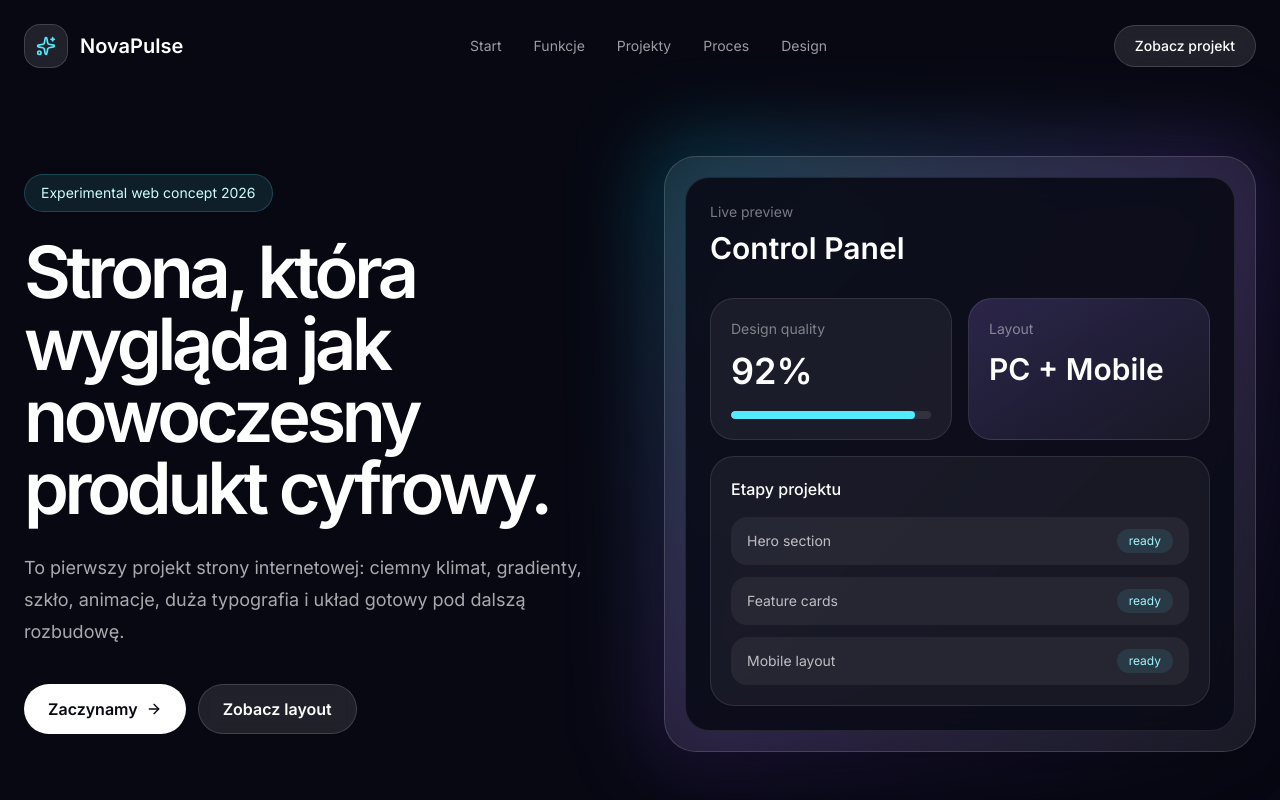
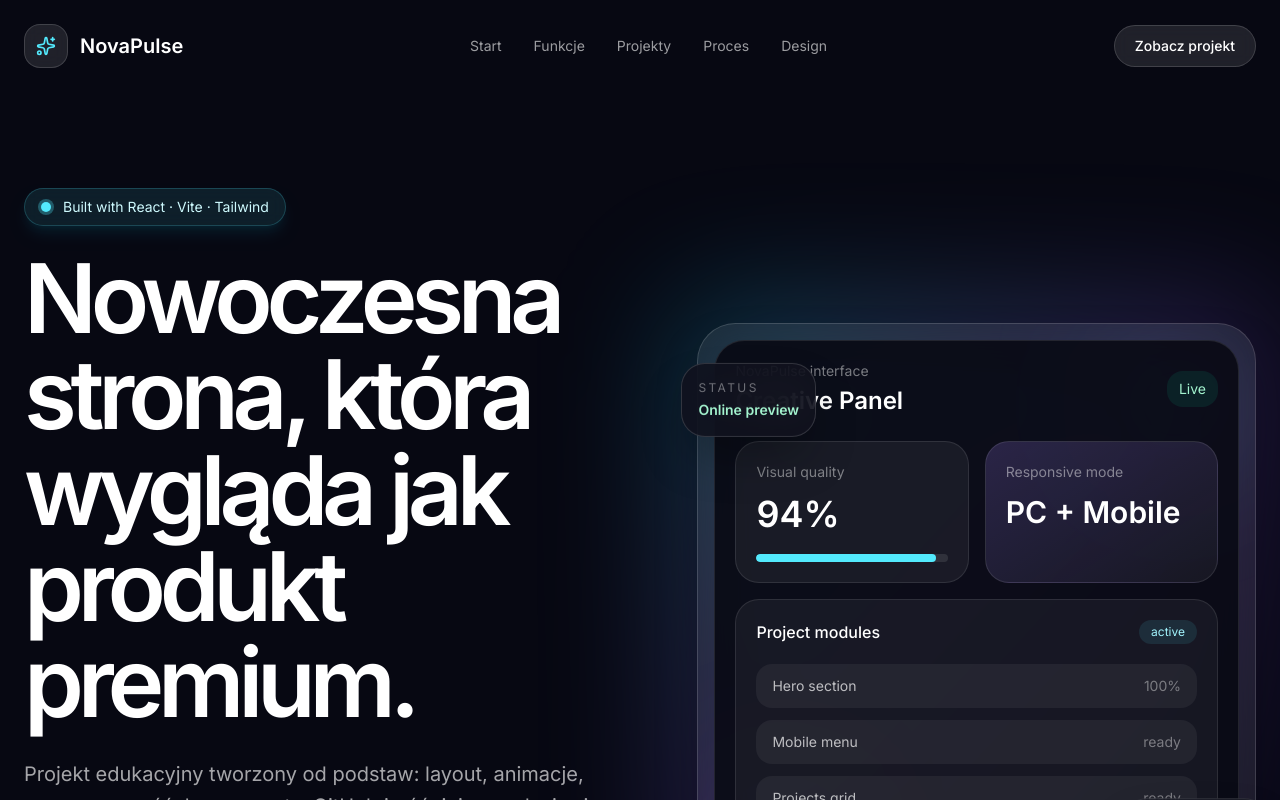
Before and after one commit to mtkittles/nova-pulse, a React (Vite) app: page / in a window 1280 px wide. Shown: the top 800 px of the page. Built offline with nearby package versions, Linux system fonts and the light colour scheme.

Commit message:
Improve hero section

```diff
--- a/src/App.tsx
+++ b/src/App.tsx
@@ -135,95 +135,168 @@ function App() {
     </motion.div>
   )}
 </header>
-      <section
+            <section
         id="start"
-        className="mx-auto grid min-h-[78vh] max-w-7xl items-center gap-12 px-6 py-16 md:grid-cols-2"
+        className="relative mx-auto grid min-h-[82vh] max-w-7xl items-center gap-14 px-6 py-16 md:grid-cols-[1.05fr_0.95fr] md:py-24"
       >
         <motion.div
-          initial={{ opacity: 0, y: 24 }}
+          initial={{ opacity: 0, y: 26 }}
           animate={{ opacity: 1, y: 0 }}
-          transition={{ duration: 0.7 }}
+          transition={{ duration: 0.75 }}
+          className="relative z-10"
         >
-          <div className="mb-6 inline-flex rounded-full border border-cyan-300/20 bg-cyan-300/10 px-4 py-2 text-sm text-cyan-100">
-            Experimental web concept 2026
-          </div>
+          <motion.div
+            initial={{ opacity: 0, y: 14 }}
+            animate={{ opacity: 1, y: 0 }}
+            transition={{ duration: 0.6 }}
+            className="mb-6 inline-flex items-center gap-3 rounded-full border border-cyan-300/20 bg-cyan-300/10 px-4 py-2 text-sm text-cyan-100 shadow-lg shadow-cyan-500/10 backdrop-blur"
+          >
+            <span className="relative flex h-2.5 w-2.5">
+              <span className="absolute inline-flex h-full w-full animate-ping rounded-full bg-cyan-300 opacity-75" />
+              <span className="relative inline-flex h-2.5 w-2.5 rounded-full bg-cyan-300" />
+            </span>
+            Built with React · Vite · Tailwind
+          </motion.div>
 
-          <h1 className="text-5xl font-semibold tracking-[-0.06em] sm:text-6xl lg:text-7xl">
-            Strona, która wygląda jak nowoczesny produkt cyfrowy.
+          <h1 className="max-w-4xl text-5xl font-semibold tracking-[-0.065em] text-white sm:text-6xl lg:text-8xl">
+            Nowoczesna strona, która wygląda jak produkt premium.
           </h1>
 
-          <p className="mt-7 max-w-xl text-lg leading-8 text-white/65">
-            To pierwszy projekt strony internetowej: ciemny klimat, gradienty,
-            szkło, animacje, duża typografia i układ gotowy pod dalszą rozbudowę.
+          <p className="mt-7 max-w-2xl text-lg leading-8 text-white/64 md:text-xl">
+            Projekt edukacyjny tworzony od podstaw: layout, animacje,
+            responsywność, komponenty, GitHub i późniejsze wdrożenie online.
+            To baza pod portfolio, landing page albo aplikację.
           </p>
 
           <div className="mt-9 flex flex-col gap-3 sm:flex-row">
             <a
-              href="#features"
-              className="group inline-flex items-center justify-center gap-2 rounded-full bg-white px-6 py-3 font-semibold text-[#070812] transition hover:scale-105"
+              href="#projects"
+              className="group inline-flex items-center justify-center gap-2 rounded-full bg-white px-6 py-3 font-semibold text-[#070812] shadow-2xl shadow-white/10 transition hover:scale-105"
             >
-              Zaczynamy
+              Zobacz projekty
               <ArrowRight className="h-4 w-4 transition group-hover:translate-x-1" />
             </a>
 
             <a
-              href="#design"
+              href="#process"
               className="inline-flex items-center justify-center rounded-full border border-white/15 bg-white/10 px-6 py-3 font-semibold backdrop-blur transition hover:bg-white/15"
             >
-              Zobacz layout
+              Jak powstaje strona
             </a>
+          </div>
+
+          <div className="mt-10 grid max-w-xl grid-cols-3 gap-3">
+            {[
+              ["01", "Design"],
+              ["02", "Motion"],
+              ["03", "Mobile"],
+            ].map(([number, label]) => (
+              <div
+                key={label}
+                className="rounded-3xl border border-white/10 bg-white/[0.055] p-4 backdrop-blur"
+              >
+                <p className="text-2xl font-semibold text-white">{number}</p>
+                <p className="mt-1 text-sm text-white/48">{label}</p>
+              </div>
+            ))}
           </div>
         </motion.div>
 
         <motion.div
-          initial={{ opacity: 0, scale: 0.94, y: 30 }}
+          initial={{ opacity: 0, scale: 0.94, y: 34 }}
           animate={{ opacity: 1, scale: 1, y: 0 }}
-          transition={{ duration: 0.8, delay: 0.1 }}
-          className="relative"
+          transition={{ duration: 0.85, delay: 0.1 }}
+          className="relative z-10"
         >
-          <div className="absolute -inset-4 rounded-[2.5rem] bg-gradient-to-br from-cyan-400/25 via-violet-500/20 to-transparent blur-2xl" />
+          <div className="absolute -inset-6 rounded-[3rem] bg-gradient-to-br from-cyan-400/25 via-violet-500/20 to-transparent blur-3xl" />
 
-          <div className="relative rounded-[2rem] border border-white/15 bg-white/[0.075] p-5 shadow-2xl backdrop-blur-xl">
-            <div className="rounded-[1.5rem] border border-white/10 bg-[#0b0c18]/90 p-6">
-              <p className="text-sm text-white/45">Live preview</p>
-              <h2 className="mt-2 text-3xl font-semibold">Control Panel</h2>
+          <motion.div
+            animate={{ y: [0, -10, 0] }}
+            transition={{ duration: 6, repeat: Infinity, ease: "easeInOut" }}
+            className="absolute -left-4 top-10 z-20 hidden rounded-3xl border border-white/15 bg-[#10111d]/85 p-4 shadow-2xl shadow-black/35 backdrop-blur-xl sm:block"
+          >
+            <p className="text-xs uppercase tracking-[0.2em] text-white/40">
+              Status
+            </p>
+            <p className="mt-1 text-sm font-semibold text-emerald-200">
+              Online preview
+            </p>
+          </motion.div>
 
-              <div className="mt-8 grid gap-4 sm:grid-cols-2">
+          <motion.div
+            animate={{ y: [0, 12, 0] }}
+            transition={{ duration: 7, repeat: Infinity, ease: "easeInOut" }}
+            className="absolute -right-3 bottom-16 z-20 hidden rounded-3xl border border-white/15 bg-[#10111d]/85 p-4 shadow-2xl shadow-black/35 backdrop-blur-xl sm:block"
+          >
+            <p className="text-xs uppercase tracking-[0.2em] text-white/40">
+              Stack
+            </p>
+            <p className="mt-1 text-sm font-semibold text-cyan-200">
+              React + Tailwind
+            </p>
+          </motion.div>
+
+          <div className="relative overflow-hidden rounded-[2.4rem] border border-white/15 bg-white/[0.075] p-4 shadow-2xl shadow-black/40 backdrop-blur-xl">
+            <div className="absolute right-0 top-0 h-40 w-40 rounded-full bg-cyan-300/10 blur-3xl" />
+            <div className="absolute bottom-0 left-0 h-44 w-44 rounded-full bg-violet-500/10 blur-3xl" />
+
+            <div className="relative rounded-[1.9rem] border border-white/10 bg-[#090a15]/90 p-5">
+              <div className="mb-6 flex items-center justify-between">
+                <div>
+                  <p className="text-sm text-white/45">NovaPulse interface</p>
+                  <h2 className="mt-1 text-2xl font-semibold">
+                    Creative Panel
+                  </h2>
+                </div>
+
+                <div className="rounded-2xl bg-emerald-400/10 px-3 py-2 text-sm text-emerald-200">
+                  Live
+                </div>
+              </div>
+
+              <div className="grid gap-4 sm:grid-cols-2">
                 <div className="rounded-3xl border border-white/10 bg-white/[0.06] p-5">
-                  <p className="text-sm text-white/45">Design quality</p>
-                  <p className="mt-3 text-4xl font-semibold">92%</p>
+                  <p className="text-sm text-white/45">Visual quality</p>
+                  <p className="mt-3 text-4xl font-semibold">94%</p>
+
                   <div className="mt-5 h-2 overflow-hidden rounded-full bg-white/10">
                     <motion.div
                       className="h-full rounded-full bg-cyan-300"
                       initial={{ width: 0 }}
-                      animate={{ width: "92%" }}
-                      transition={{ duration: 1.2, delay: 0.4 }}
+                      animate={{ width: "94%" }}
+                      transition={{ duration: 1.2, delay: 0.5 }}
                     />
                   </div>
                 </div>
 
                 <div className="rounded-3xl border border-white/10 bg-gradient-to-br from-violet-400/20 to-white/[0.05] p-5">
-                  <p className="text-sm text-white/45">Layout</p>
+                  <p className="text-sm text-white/45">Responsive mode</p>
                   <p className="mt-3 text-3xl font-semibold">PC + Mobile</p>
                 </div>
               </div>
 
               <div className="mt-4 rounded-3xl border border-white/10 bg-white/[0.05] p-5">
-                <p className="mb-4 font-medium">Etapy projektu</p>
+                <div className="mb-5 flex items-center justify-between">
+                  <p className="font-medium">Project modules</p>
+                  <span className="rounded-full bg-cyan-300/10 px-3 py-1 text-xs text-cyan-200">
+                    active
+                  </span>
+                </div>
 
-                {["Hero section", "Feature cards", "Mobile layout"].map(
-                  (item) => (
-                    <div
-                      key={item}
-                      className="mb-3 flex items-center justify-between rounded-2xl bg-white/[0.06] px-4 py-3 text-sm text-white/70 last:mb-0"
-                    >
-                      {item}
-                      <span className="rounded-full bg-cyan-300/10 px-3 py-1 text-xs text-cyan-200">
-                        ready
-                      </span>
-                    </div>
-                  ),
-                )}
+                {[
+                  ["Hero section", "100%"],
+                  ["Mobile menu", "ready"],
+                  ["Projects grid", "ready"],
+                  ["Process section", "ready"],
+                ].map(([item, value]) => (
+                  <div
+                    key={item}
+                    className="mb-3 flex items-center justify-between rounded-2xl bg-white/[0.055] px-4 py-3 text-sm text-white/70 last:mb-0"
+                  >
+                    <span>{item}</span>
+                    <span className="text-white/40">{value}</span>
+                  </div>
+                ))}
               </div>
             </div>
           </div>
```
